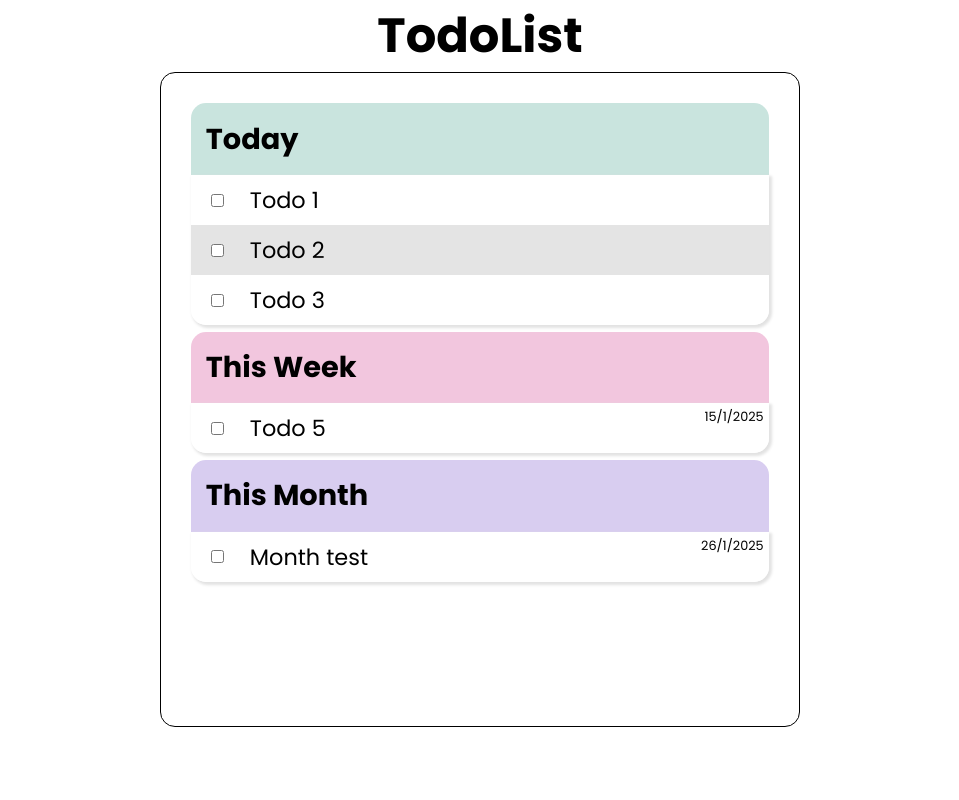
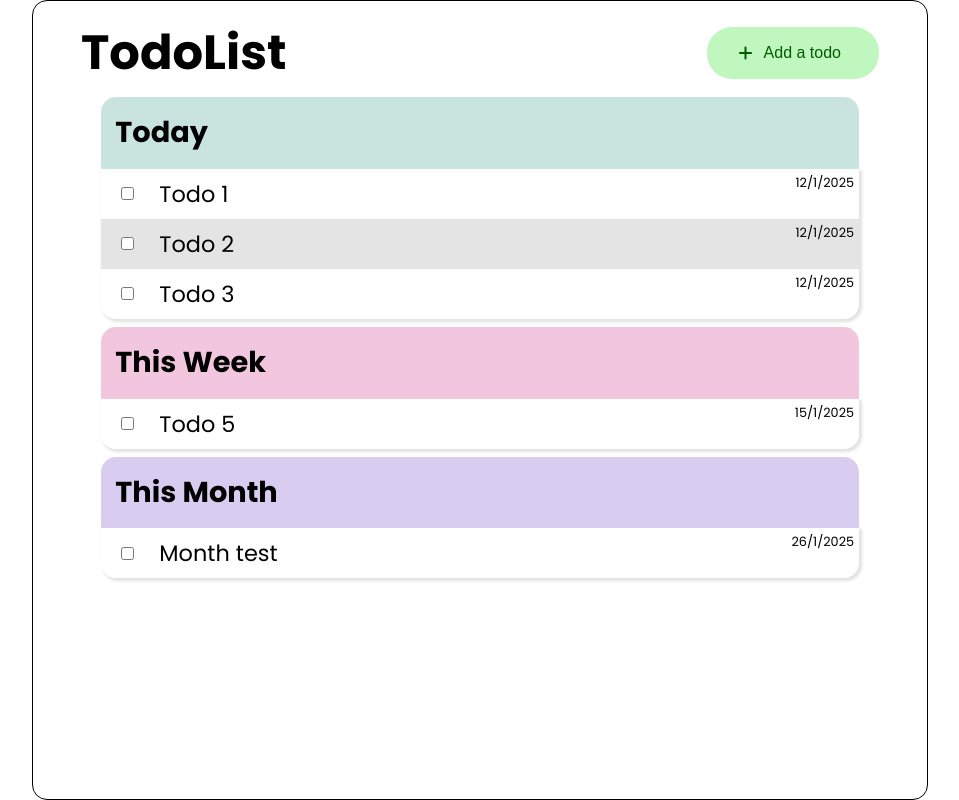
Before and after one commit to AlixiaDae/todolist, a website built with webpack: page dist/index.html in a window 1280 px wide. Shown: the whole page, without its empty margins (160-1119 px from the left). Built offline with Linux system fonts and the light colour scheme.

Commit message:
Add todo button

```diff
--- a/src/Todo.js
+++ b/src/Todo.js
@@ -22,7 +22,7 @@ class Todo {
   }
 
   getDueDate() {
-    if (this.date == "") {
+    if (this.dueDate == "") {
       let newDate = new Date();
       let day = newDate.getDate();
       let month = newDate.getMonth() + 1;
--- a/src/Todos.js
+++ b/src/Todos.js
@@ -31,12 +31,12 @@ class Todos {
 
     let today = date + "/" + month + "/" + year;
 
-    // Month Project sorting goes first so that any todos that are actually for Today gets caught in the week for loop
     let monthProject = this.getProject("This Month");
     let weekProject = this.getProject("This Week");
 
+    // Month Project sorting goes first so that any todos that are actually for Today gets caught in the week for loop
+
     // MONTH FOR LOOP
-    // get today
     for (let i = 0; i < monthProject.getTodos().length; i++) {
       let todo = monthProject.getTodos()[i];
       let todoDate = todo.getDueDate();
@@ -48,10 +48,10 @@ class Todos {
       let todoYear = Number(dateArray[2]);
 
       // for checking if end of the week is past number of days in a month
-      let numberOfDaysInMonth = this.daysInMonth(month, year);
+      let numberOfDaysInMonth = daysInMonth(month, year);
       let endOfWeekDay = date + 6;
-      let endOfMonth = month
-      let endOfYear = year
+      let endOfMonth = month;
+      let endOfYear = year;
 
       if (endOfWeekDay > numberOfDaysInMonth) {
         endOfWeekDay = 1;
@@ -59,27 +59,21 @@ class Todos {
 
         // reset month to January and add 1 to year
         if (endOfMonth === 13) {
-          endOfMonth = 1
+          endOfMonth = 1;
           endOfYear += 1;
         }
       }
 
       // Reformat for proper comparisons
-      let startDate = new Date()
-      let endOfWeekDate = new Date(endOfYear, endOfMonth - 1, endOfWeekDay)
-      let todoDueDate = new Date(todoYear, todoMonth - 1, todoDay)
+      let startDate = new Date();
+      let endOfWeekDate = new Date(endOfYear, endOfMonth - 1, endOfWeekDay);
+      let todoDueDate = new Date(todoYear, todoMonth - 1, todoDay);
 
       if (todoDueDate >= startDate && todoDueDate <= endOfWeekDate) {
-        weekProject.addTodo(todo)
-        monthProject.deleteTodo(todo.title)
+        weekProject.addTodo(todo);
+        monthProject.deleteTodo(todo.title);
       }
     }
-
-    //console.log(endOfWeekDate);
-    // get endOfWeekDay
-    // for each todo in monthProject
-    // if todo's due date > today && dueDate < endOfWeekDay
-    // push to weekProject
 
     // WEEK FOR LOOP
     for (let i = 0; i < weekProject.getTodos().length; i++) {
@@ -90,11 +84,10 @@ class Todos {
       }
     }
   }
+}
 
-  // UTIL Funcs
-  daysInMonth(month, year) {
-    return new Date(year, month, 0).getDate();
-  }
+function daysInMonth(month, year) {
+  return new Date(year, month, 0).getDate();
 }
 
 export default Todos;
--- a/src/index.js
+++ b/src/index.js
@@ -8,8 +8,6 @@ let testTodo2 = new Todo("Todo 2", "new test for todo box 2");
 let testTodo3 = new Todo("Todo 3", "new test for todo box 3");
 let dateSortTest = new Todo("Todo 5", "new test for date sorting", "15/1/2025");
 let monthTest = new Todo("Month test", "testing month sort", "26/1/2025");
-
-//
 
 const allTodos = new Todos();
 
@@ -27,8 +25,20 @@ monthTodos.addTodo(monthTest)
 
 allTodos.sortTodos();
 
+
+
+
 // DOM ELEMENTS
+
 const main = document.querySelector(".main-board");
+const addBtn = document.querySelector(".button-box")
+
+
+// Listeners
+
+addBtn.addEventListener("click", (e) => {
+
+})
 
 // DOM Loaders
 
--- a/src/styles/style.scss
+++ b/src/styles/style.scss
@@ -22,13 +22,7 @@ body {
     height: 100vh;
     display: flex;
     flex-direction: column;
-}
-
-h1 {
-    display: flex;
-    justify-content: center;
-    margin: 0;
-    font-size: 3em;
+    align-items: center;
 }
 
 p {
@@ -37,19 +31,61 @@ p {
 
 main {
     flex: 1;
-}
-
-.main-board {
-    width: 50%;
-    height: 90%;
+    width: 70%;
     border: 1px solid black;
     border-radius: 15px;
-    margin: 0 auto;
-    padding: 1.5em;
+    padding: 1em 3em 0em 3em;
 
+    header {
+        h1 {
+            margin: 0;
+            font-size: 3em;
+            justify-content: start;
+        }
+
+        .button-box {
+            background-color: #e0e0e0;
+            padding: 1em 2em 1em 2em;
+            border-radius: 25px;
+            background-color: #bff7bf;
+            color: #005c00;
+            gap: 5px;
+
+            input[type="button"] {
+                color: #005c00;
+                background-color: transparent;
+                border: none;
+                font-size: 1em;
+
+                &:hover {
+                    cursor: pointer;
+                }
+           }
+
+           &:hover .fa-solid {
+            margin-right: 2px;
+           }
+
+           &:hover input[type="button"] {
+            margin: 0px -5.7px 0px -5.7px;
+            font-weight: bold;
+            cursor: pointer;
+           }
+
+           &:hover {
+            cursor: pointer;
+            background-color: #a5f8a5;
+           }
+
+           @include flexCenter(row, "", center)
+        }
+
+        @include flexCenter(row, space-between, center)
+    }
 
     .project-box {
-        margin: 0.4em;
+        width: 95%;
+        margin: 0.5em auto;
 
         &:hover {
             cursor: pointer;
@@ -106,7 +142,7 @@ main {
                 }
 
                 .visible {
-                    padding: 1.4em 0em 1.4em 0em;
+                    padding: 1em 0em 1em 0em;
                     margin-bottom: 1em;
 
                     @include flexCenter(row, "", center)
@@ -123,11 +159,6 @@ main {
             }
         }
 
-        /* for todo box
-        .visible {
-            height: 155px;
-
-        }*/
 
     }
 
```
Also changed, not shown: dist/index.html, dist/main.js, src/styles/style.css, 1 other file.
